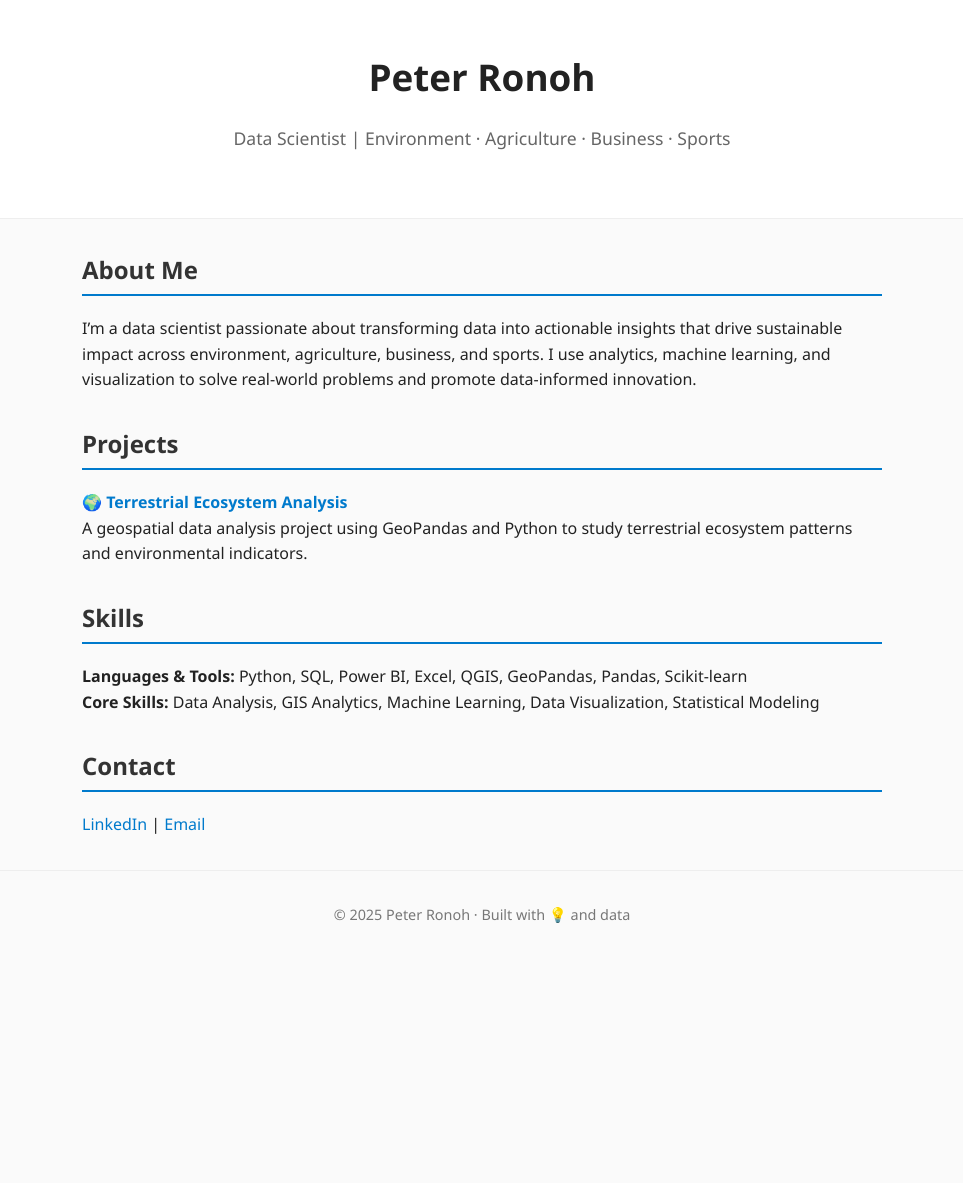
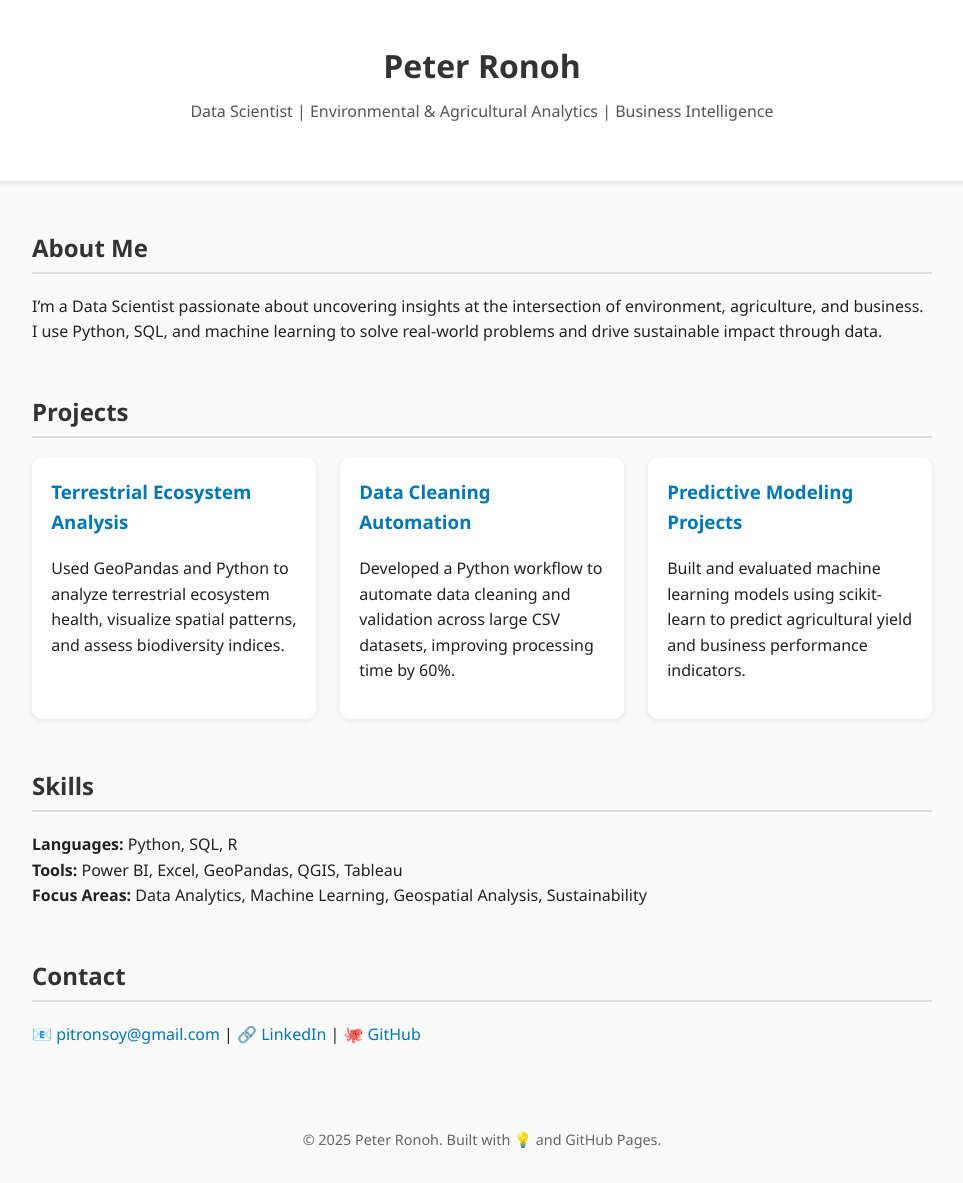
Before and after one commit to RonohSoy/ronohsoy.github.io, a plain HTML site: page index.html in a window 1280 px wide. Shown: the whole page, without its empty margins (158-1121 px from the left). Before the commit the page ends 958 px from the top, so only its background shows below. Drawn offline with Linux system fonts and the light colour scheme.

Commit message:
Refactor index.html for layout and content updates
Updated styling and content for improved layout and clarity.

```diff
--- a/index.html
+++ b/index.html
@@ -6,38 +6,61 @@
   <title>Peter Ronoh | Data Scientist</title>
   <style>
     body {
-      font-family: "Segoe UI", Arial, sans-serif;
+      font-family: 'Segoe UI', sans-serif;
+      background-color: #fafafa;
+      color: #222;
       margin: 0;
-      background: #fafafa;
-      color: #222;
+      padding: 0;
       line-height: 1.6;
     }
     header {
       text-align: center;
-      padding: 3rem 1rem;
-      background: #ffffff;
-      border-bottom: 1px solid #eee;
+      padding: 2.5rem 1rem;
+      background-color: #fff;
+      box-shadow: 0 2px 6px rgba(0,0,0,0.1);
     }
-    header h1 {
+    h1 {
       margin: 0;
-      font-size: 2.3rem;
+      font-size: 2rem;
+      color: #333;
     }
-    header p {
-      color: #666;
-      font-size: 1.1rem;
+    p.subtitle {
+      color: #555;
+      margin-top: .5rem;
     }
     section {
-      max-width: 800px;
-      margin: 2rem auto;
+      max-width: 900px;
+      margin: 3rem auto;
       padding: 0 1rem;
     }
     h2 {
-      border-bottom: 2px solid #007acc;
+      border-bottom: 2px solid #ddd;
+      padding-bottom: .3rem;
       color: #333;
-      padding-bottom: 0.3rem;
+    }
+    .projects {
+      display: grid;
+      grid-template-columns: repeat(auto-fit, minmax(260px, 1fr));
+      gap: 1.5rem;
+      margin-top: 1rem;
+    }
+    .card {
+      background-color: #fff;
+      border-radius: 10px;
+      box-shadow: 0 2px 6px rgba(0,0,0,0.08);
+      padding: 1.2rem;
+      transition: transform 0.2s ease, box-shadow 0.2s ease;
+    }
+    .card:hover {
+      transform: translateY(-4px);
+      box-shadow: 0 4px 12px rgba(0,0,0,0.12);
+    }
+    .card h3 {
+      margin-top: 0;
+      color: #0077b6;
     }
     a {
-      color: #007acc;
+      color: #0077b6;
       text-decoration: none;
     }
     a:hover {
@@ -45,60 +68,59 @@
     }
     footer {
       text-align: center;
-      padding: 2rem 1rem;
-      color: #777;
-      border-top: 1px solid #eee;
+      padding: 2rem;
       font-size: 0.9rem;
+      color: #666;
     }
   </style>
 </head>
 <body>
   <header>
     <h1>Peter Ronoh</h1>
-    <p>Data Scientist | Environment · Agriculture · Business · Sports</p>
+    <p class="subtitle">Data Scientist | Environmental & Agricultural Analytics | Business Intelligence</p>
   </header>
 
-  <section id="about">
+  <section>
     <h2>About Me</h2>
-    <p>
-      I’m a data scientist passionate about transforming data into actionable insights that
-      drive sustainable impact across environment, agriculture, business, and sports. I use
-      analytics, machine learning, and visualization to solve real-world problems and promote
-      data-informed innovation.
-    </p>
+    <p>I’m a Data Scientist passionate about uncovering insights at the intersection of environment, agriculture, and business. I use Python, SQL, and machine learning to solve real-world problems and drive sustainable impact through data.</p>
   </section>
 
-  <section id="projects">
+  <section>
     <h2>Projects</h2>
-    <p>
-      <strong><a href="https://github.com/RonohSoy/Terrestrial_ecosystem_analysis" target="_blank">
-        🌍 Terrestrial Ecosystem Analysis
-      </a></strong><br />
-      A geospatial data analysis project using GeoPandas and Python to study terrestrial ecosystem
-      patterns and environmental indicators.
-    </p>
+    <div class="projects">
+      <div class="card">
+        <h3><a href="https://github.com/RonohSoy/Terrestrial_ecosystem_analysis" target="_blank">Terrestrial Ecosystem Analysis</a></h3>
+        <p>Used GeoPandas and Python to analyze terrestrial ecosystem health, visualize spatial patterns, and assess biodiversity indices.</p>
+      </div>
+
+      <div class="card">
+        <h3><a href="https://github.com/RonohSoy/Data-Cleaning-Automation" target="_blank">Data Cleaning Automation</a></h3>
+        <p>Developed a Python workflow to automate data cleaning and validation across large CSV datasets, improving processing time by 60%.</p>
+      </div>
+
+      <div class="card">
+        <h3><a href="https://github.com/RonohSoy/Predictive-Modeling-Projects" target="_blank">Predictive Modeling Projects</a></h3>
+        <p>Built and evaluated machine learning models using scikit-learn to predict agricultural yield and business performance indicators.</p>
+      </div>
+    </div>
   </section>
 
-  <section id="skills">
+  <section>
     <h2>Skills</h2>
-    <p>
-      <strong>Languages & Tools:</strong> Python, SQL, Power BI, Excel, QGIS, GeoPandas, Pandas,
-      Scikit-learn<br />
-      <strong>Core Skills:</strong> Data Analysis, GIS Analytics, Machine Learning, Data Visualization,
-      Statistical Modeling
-    </p>
+    <p><strong>Languages:</strong> Python, SQL, R<br>
+       <strong>Tools:</strong> Power BI, Excel, GeoPandas, QGIS, Tableau<br>
+       <strong>Focus Areas:</strong> Data Analytics, Machine Learning, Geospatial Analysis, Sustainability</p>
   </section>
 
-  <section id="contact">
+  <section>
     <h2>Contact</h2>
-    <p>
-      <a href="https://www.linkedin.com/in/peter-ronoh-a96155195" target="_blank">LinkedIn</a> |
-      <a href="mailto:ronohpeter@example.com">Email</a>
-    </p>
+    <p>📧 <a href="mailto:pitronsoy@gmail.com">pitronsoy@gmail.com</a> |
+       🔗 <a href="https://www.linkedin.com/in/peter-ronoh-a96155195/" target="_blank">LinkedIn</a> |
+       🐙 <a href="https://github.com/RonohSoy" target="_blank">GitHub</a></p>
   </section>
 
   <footer>
-    © 2025 Peter Ronoh · Built with 💡 and data
+    © 2025 Peter Ronoh. Built with 💡 and GitHub Pages.
   </footer>
 </body>
 </html>
```
